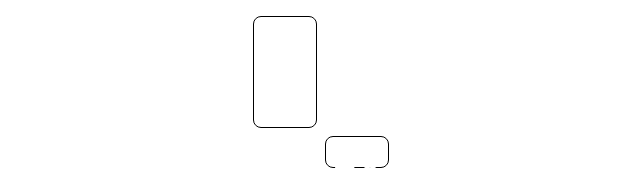
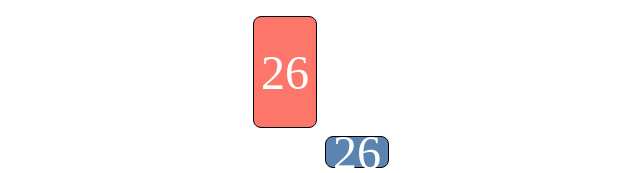
Before and after one commit to eddy-guo/war-cardgame, a plain HTML site: page index.html in a window 1280 px wide. Shown: the whole page, without its empty margins (319-959 px from the left). Drawn offline with Linux system fonts and the light colour scheme.

Commit message:
Add computer and player deck styles

```diff
--- a/style.css
+++ b/style.css
@@ -27,3 +27,11 @@ body {
   color: white;
   user-select: none;
 }
+
+.computer-deck {
+  background-color: #fc766aff;
+}
+
+.player-deck {
+  background-color: #5b84b1ff;
+}
```
